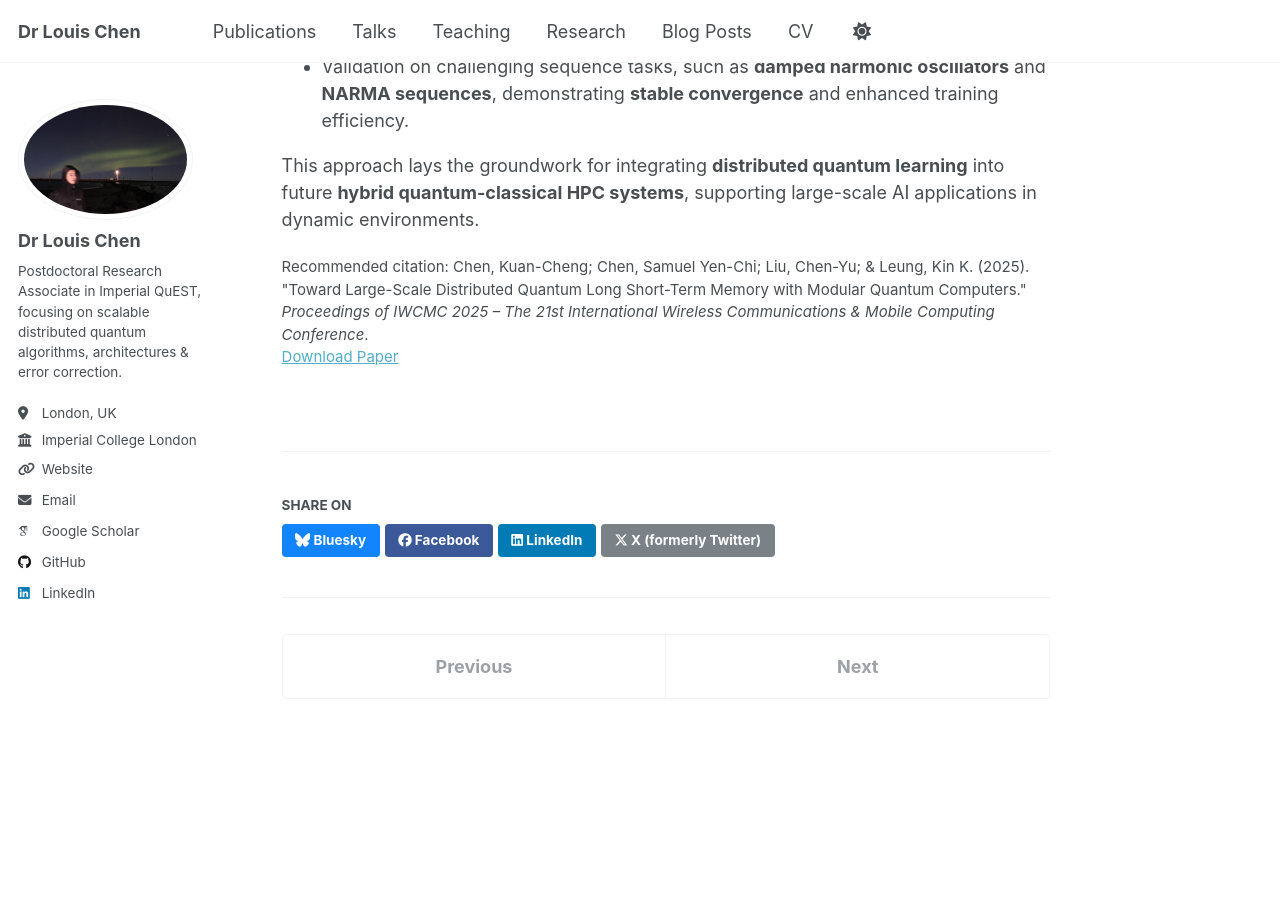
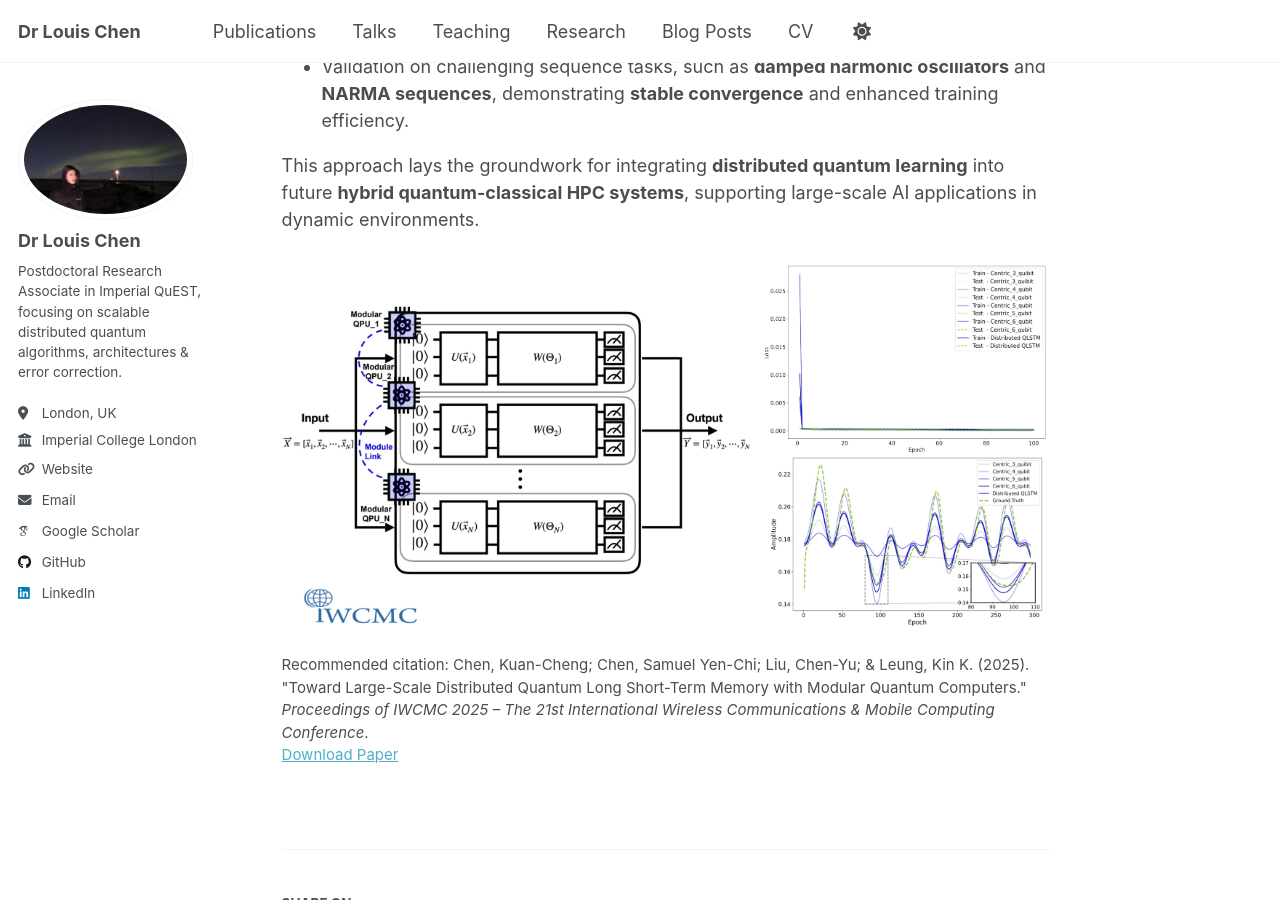
Before and after one commit to Louisanity/louisanity.github.io, a Jekyll site: the page built from _publications/2025-03-18-conference-dqlstm-number-1.md, in a window 1280 px wide and 900 px high, scrolled down 455 px. Built offline with Jekyll 4.4.1, drawn with Linux system fonts in a browser that asks for light colours; some web fonts are replaced.

Commit message:
Update 2025-03-18-conference-dqlstm-number-1.md

```diff
--- a/_publications/2025-03-18-conference-dqlstm-number-1.md
+++ b/_publications/2025-03-18-conference-dqlstm-number-1.md
@@ -17,3 +17,5 @@ This paper presents a **Distributed Quantum Long Short-Term Memory (QLSTM)** fra
 * Validation on challenging sequence tasks, such as **damped harmonic oscillators** and **NARMA sequences**, demonstrating **stable convergence** and enhanced training efficiency.
 
 This approach lays the groundwork for integrating **distributed quantum learning** into future **hybrid quantum-classical HPC systems**, supporting large-scale AI applications in dynamic environments.
+
+![Figure: Modular QPU architecture and benchmark results for Distributed QLSTM applied to temporal sequence modeling.](https://louisanity.github.io/images/distqlstm.jpg)
```
